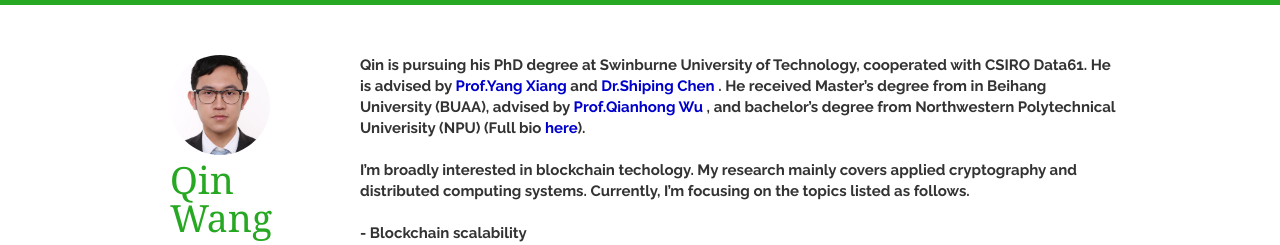
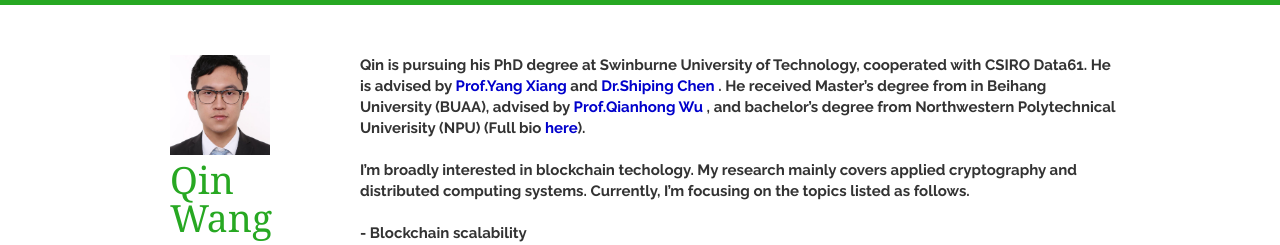
Before and after one commit to AaronWang-git/qinwang-git.github.io, a Jekyll site: the page built from index.html, in a window 1280 px wide. Shown: the top 245 px of the page. Built offline with Jekyll 4.4.1, drawn with Linux system fonts in a browser that asks for light colours; nearby versions of some CDN libraries; the list of posts is cut into pages by our own code.

Commit message:
Update layout.css

```diff
--- a/static/css/layout.css
+++ b/static/css/layout.css
@@ -33,10 +33,7 @@ p, address {
 .me {
     width: 100px;
     height: 100px;
-    border-radius: 50px;
-    -webkit-border-radius: 50px;
-    -moz-border-radius: 50px;
-    -margin-bottom: 20px;
+
 }
 
 header > h1, section > h1 {
```
